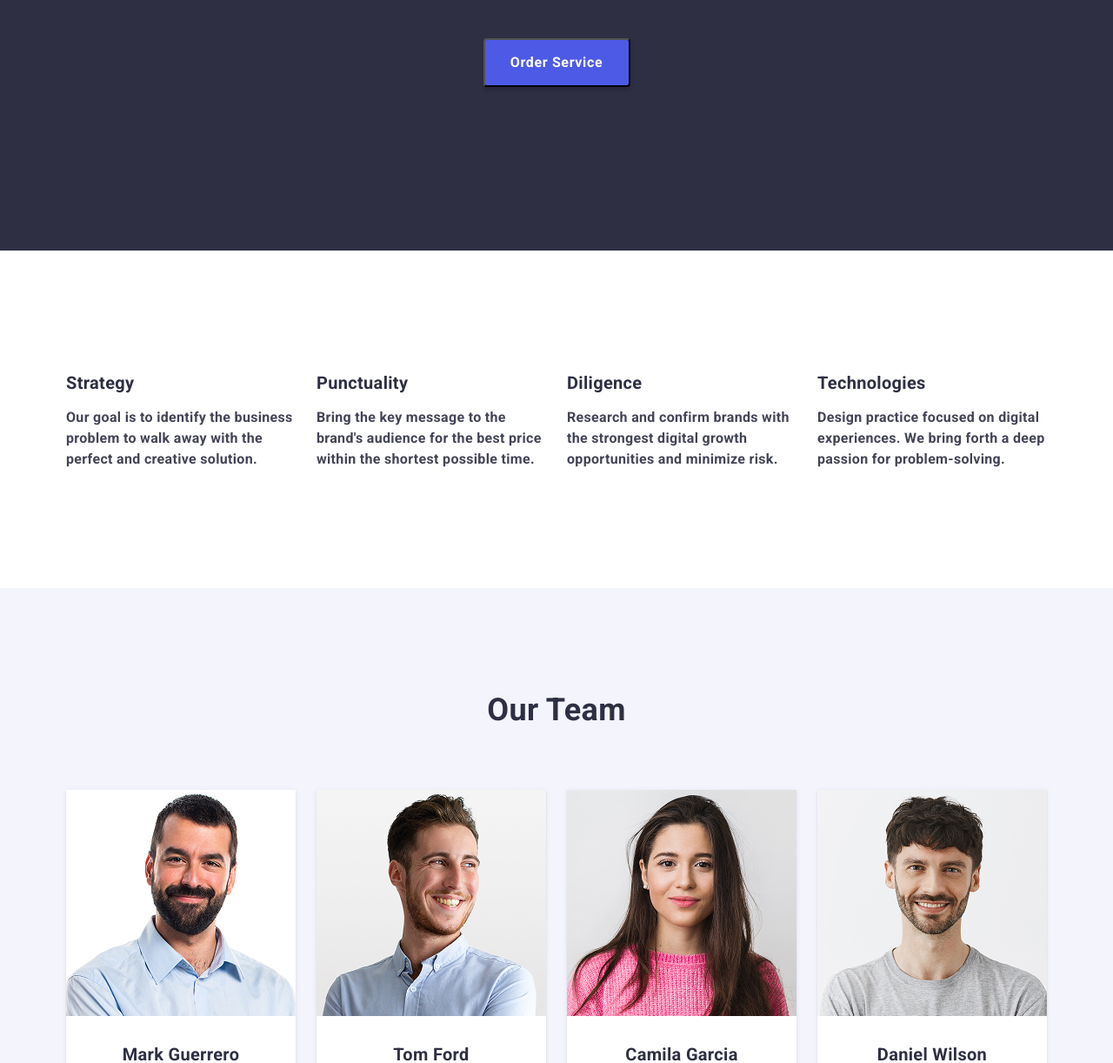
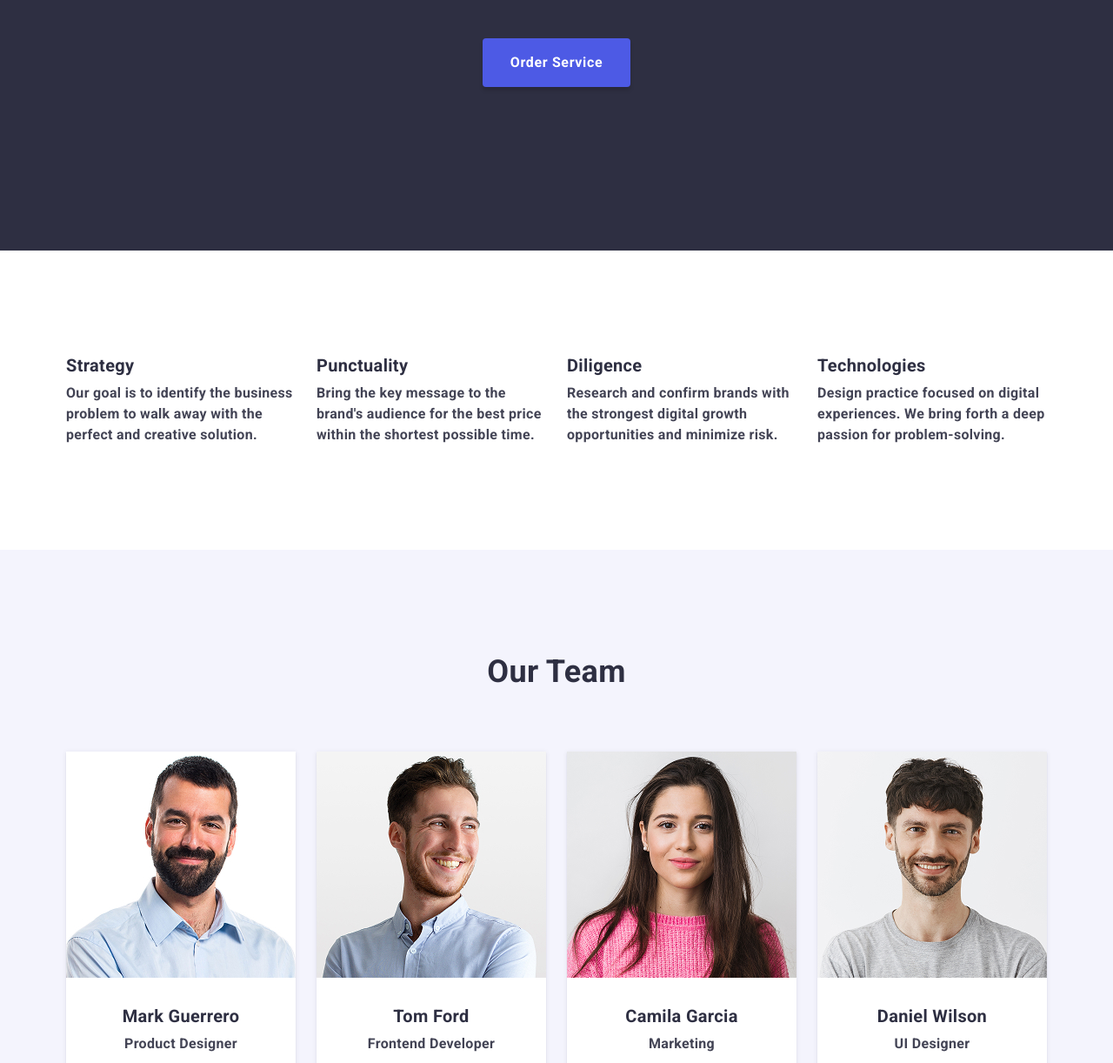
Before and after one commit to Olesiap/goit-markup-hw-03, a plain HTML site: page index.html in a window 1280 px wide. Shown: the part 385-1607 px from the top of the page at 87% size. Drawn offline with nearby package versions, Linux system fonts and the light colour scheme.

Commit message:
Fix flex

```diff
--- a/css/common.css
+++ b/css/common.css
@@ -1,3 +1,11 @@
+h1,
+h2,
+h3,
+p {
+  margin-top: 0;
+  margin-bottom: 0;
+}
+
 .container {
   max-width: 1158px;
   padding: 0 15px;
--- a/css/footer.css
+++ b/css/footer.css
@@ -7,7 +7,6 @@
 
 .footer-wrapper {
   width: 264px;
-  height: 112px;
   max-width: 264px;
 }
 
@@ -23,5 +22,10 @@
   letter-spacing: 0.03em;
   text-transform: uppercase;
   color: #f4f4fd;
+  display: inline-block;
   margin-bottom: 16px;
 }
+
+.footer-text {
+  margin: 0;
+}
--- a/css/header.css
+++ b/css/header.css
@@ -16,8 +16,10 @@
 }
 
 .navigation-link {
+  display: inline-block;
   font-weight: 500;
   color: #2e2f42;
+  padding: 24px 0;
 }
 
 .navigation-link:hover,
@@ -45,11 +47,13 @@
 .address-link:focus {
   color: #404bbf;
 }
+.header {
+  border-bottom: 1px solid #e7e9fc;
+}
 
 .header .container {
   display: flex;
   align-items: center;
-  border-bottom: 1px solid #e7e9fc;
 }
 
 .navigation {
@@ -60,5 +64,4 @@
   display: flex;
   align-items: center;
   gap: 40px;
-  padding: 24px 0;
 }
--- a/css/hero.css
+++ b/css/hero.css
@@ -25,9 +25,10 @@
   line-height: 1.5;
   margin: 0 auto;
   border-radius: 4px;
-  width: 169px;
-  height: 56px;
-  max-width: 169px;
+  padding: 16px 32px;
+  min-width: 169px;
+  white-space: nowrap;
+  border: none;
   box-shadow: 0 4px 4px 0 rgba(0, 0, 0, 0.15);
 }
 
--- a/css/portfolio.css
+++ b/css/portfolio.css
@@ -5,6 +5,7 @@
   letter-spacing: 0.02em;
   text-align: center;
   color: #2e2f42;
+  margin-bottom: 72px;
 }
 
 .portfolio-list-title {
--- a/css/team.css
+++ b/css/team.css
@@ -21,19 +21,22 @@
     0 1px 6px 0 rgba(46, 47, 66, 0.08);
 }
 
+.team-text {
+  padding: 32px 16px;
+}
+
 .team-list-name {
   font-weight: 500;
   font-size: 20px;
   line-height: 1.2;
   text-align: center;
   color: #2e2f42;
-  padding-top: 32px;
   margin: 0;
 }
 
 .team-list-post {
   text-align: center;
-  margin: 8px 16px 32px 16px;
+  margin: 8px 0 0 0;
 }
 
 .team-wrapper {
--- a/index.html
+++ b/index.html
@@ -106,8 +106,10 @@
                 width="264"
                 height="260"
               />
+              <div class="team-text">
                 <h3 class="team-list-name">Mark Guerrero</h3>
                 <p class="team-list-post">Product Designer</p>
+              </div>
             </li>
             <li class="team-list">
               <img
@@ -117,8 +119,10 @@
                 width="264"
                 height="260"
               />
+              <div class="team-text">
                 <h3 class="team-list-name">Tom Ford</h3>
                 <p class="team-list-post">Frontend Developer</p>
+              </div>
             </li>
             <li class="team-list">
               <img
@@ -128,8 +132,10 @@
                 width="264"
                 height="260"
               />
+              <div class="team-text">
                 <h3 class="team-list-name">Camila Garcia</h3>
                 <p class="team-list-post">Marketing</p>
+              </div>
             </li>
             <li class="team-list">
               <img
@@ -139,8 +145,10 @@
                 width="264"
                 height="260"
               />
+              <div class="team-text">
                 <h3 class="team-list-name">Daniel Wilson</h3>
                 <p class="team-list-post">UI Designer</p>
+              </div>
             </li>
           </ul>
         </div>
@@ -233,7 +241,7 @@
           <a class="footer-link" href="./index.html"
             ><span class="logo-accent">Web</span>Studio</a
           >
-          <p>
+          <p class="footer-text">
             Increase the flow of customers and sales for your business with
             digital marketing & growth solutions.
           </p>
```
Lines whose indentation alone changed are shown as unchanged.
